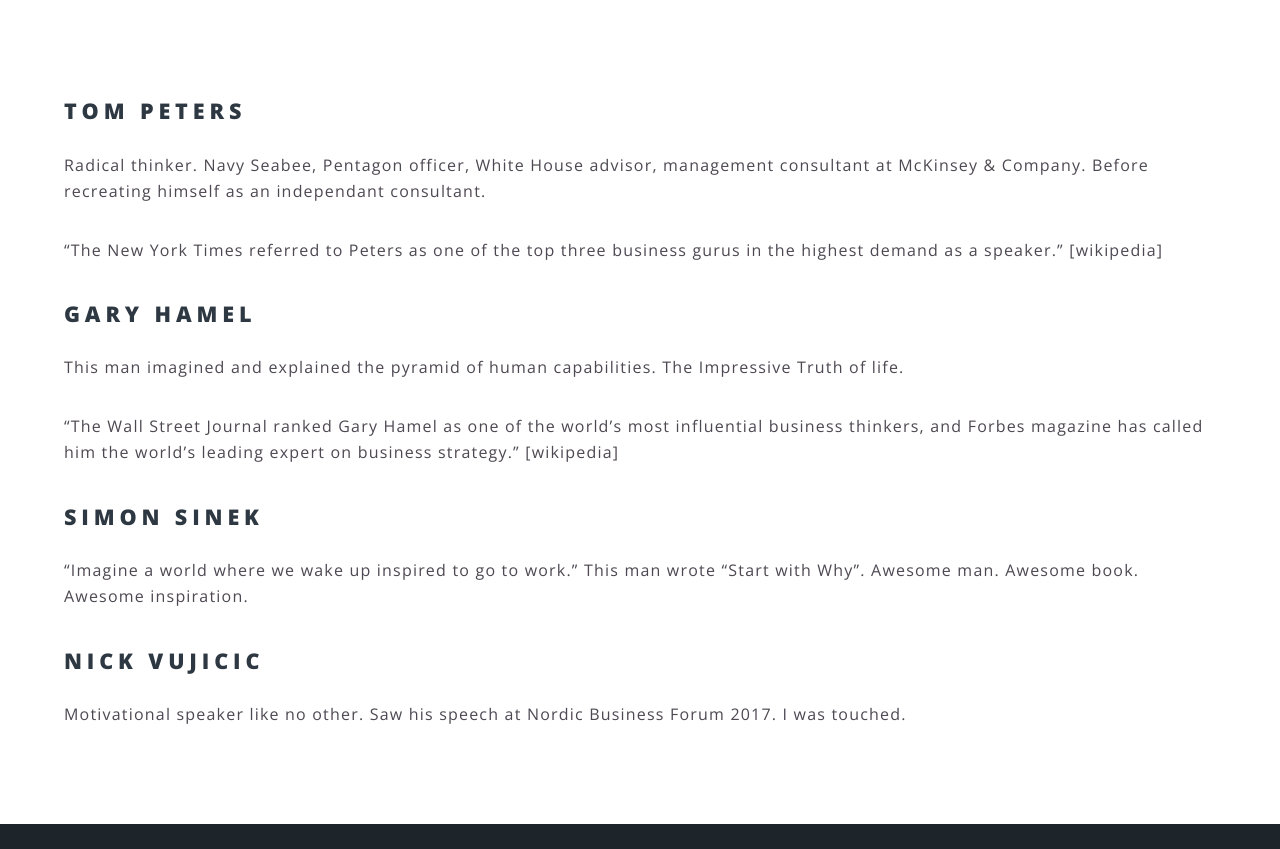
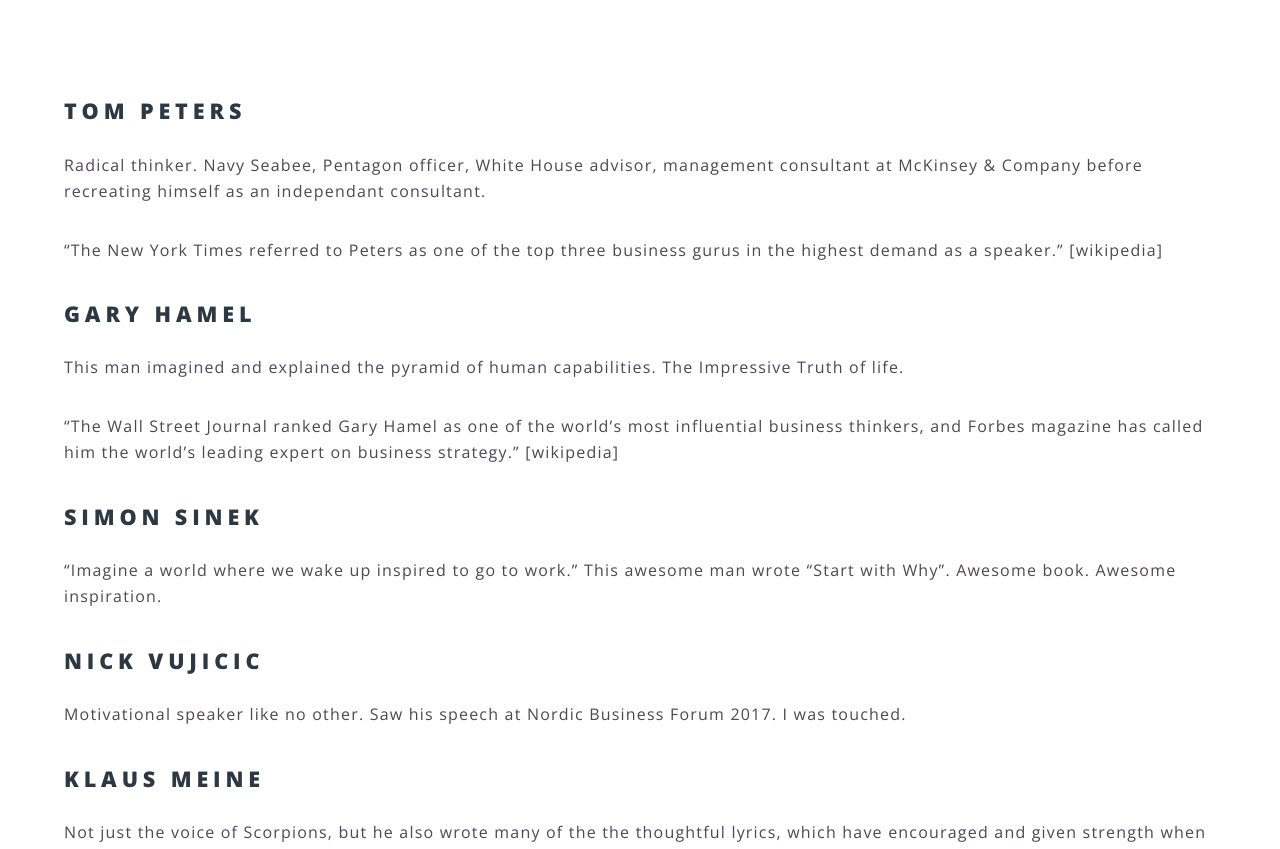
Before and after one commit to tectonichub/tectonichub.github.io, a Jekyll site: the page built from inspirational_thinkers.md, in a window 1280 px wide and 1400 px high, cut to the strip 397-1246 px from the top of the window. Built offline with Jekyll 4.4.1, drawn with Linux system fonts in a browser that asks for light colours; some of the changed text lies outside the part shown.

Commit message:
More inspiration

```diff
--- a/inspirational_thinkers.md
+++ b/inspirational_thinkers.md
@@ -6,7 +6,7 @@
 
 ## Tom Peters
 
-Radical thinker. Navy Seabee, Pentagon officer, White House advisor,  management consultant at McKinsey & Company. Before recreating himself as an independant consultant.
+Radical thinker. Navy Seabee, Pentagon officer, White House advisor,  management consultant at McKinsey & Company before recreating himself as an independant consultant.
 
 "The New York Times referred to Peters as one of the top three business gurus in the highest demand as a speaker." [wikipedia]
 
@@ -18,8 +18,12 @@
 
 ## Simon Sinek
 
-"Imagine a world where we wake up inspired to go to work." This man wrote "Start with Why". Awesome man. Awesome book. Awesome inspiration.
+"Imagine a world where we wake up inspired to go to work." This awesome man wrote "Start with Why". Awesome book. Awesome inspiration.
 
 ## Nick Vujicic
 
 Motivational speaker like no other. Saw his speech at Nordic Business Forum 2017. I was touched.
+
+## Klaus Meine
+
+Not just the voice of Scorpions, but he also wrote many of the the thoughtful lyrics, which have encouraged and given strength when the life has put me down. Now go listen "Follow Your Heart".
```
